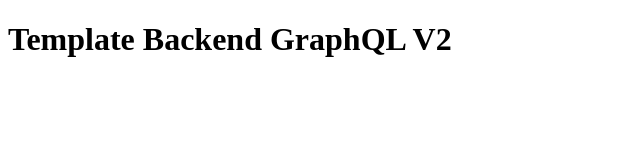
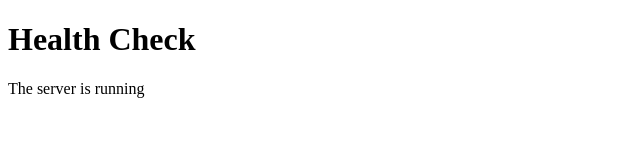
Before and after one commit to wchanchavac/template-api-graphql-v2, a website: page public/healthcheck.html in a window 1280 px wide. Shown: the whole page, without its empty margins (0-640 px from the left). Drawn offline with Linux system fonts and the light colour scheme.

Commit message:
Add health check HTML file for server status verification

```diff
--- a/public/index.html
+++ b/public/healthcheck.html
@@ -3,9 +3,10 @@
   <head>
     <meta charset="UTF-8" />
     <meta name="viewport" content="width=device-width, initial-scale=1.0" />
-    <title>Template Backend GraphQL V2</title>
+    <title>Health Check</title>
   </head>
   <body>
-    <h1>Template Backend GraphQL V2</h1>
+    <h1>Health Check</h1>
+    <p>The server is running</p>
   </body>
 </html>
```
